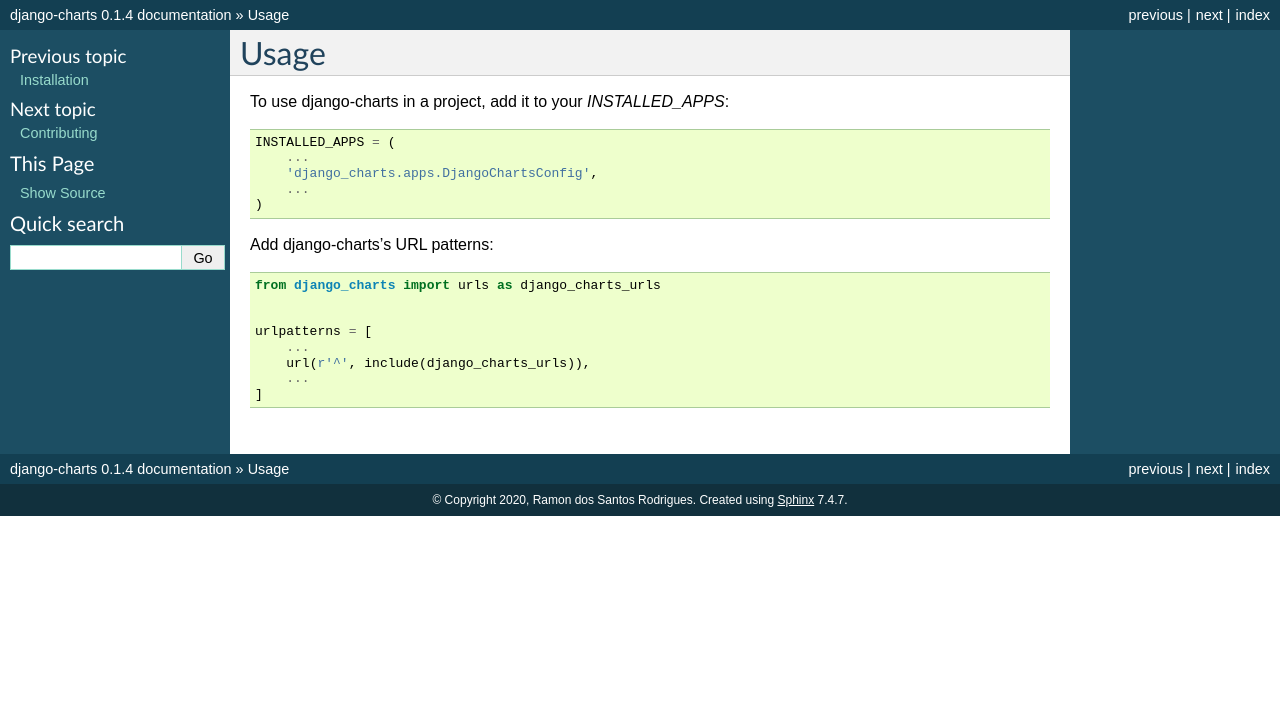
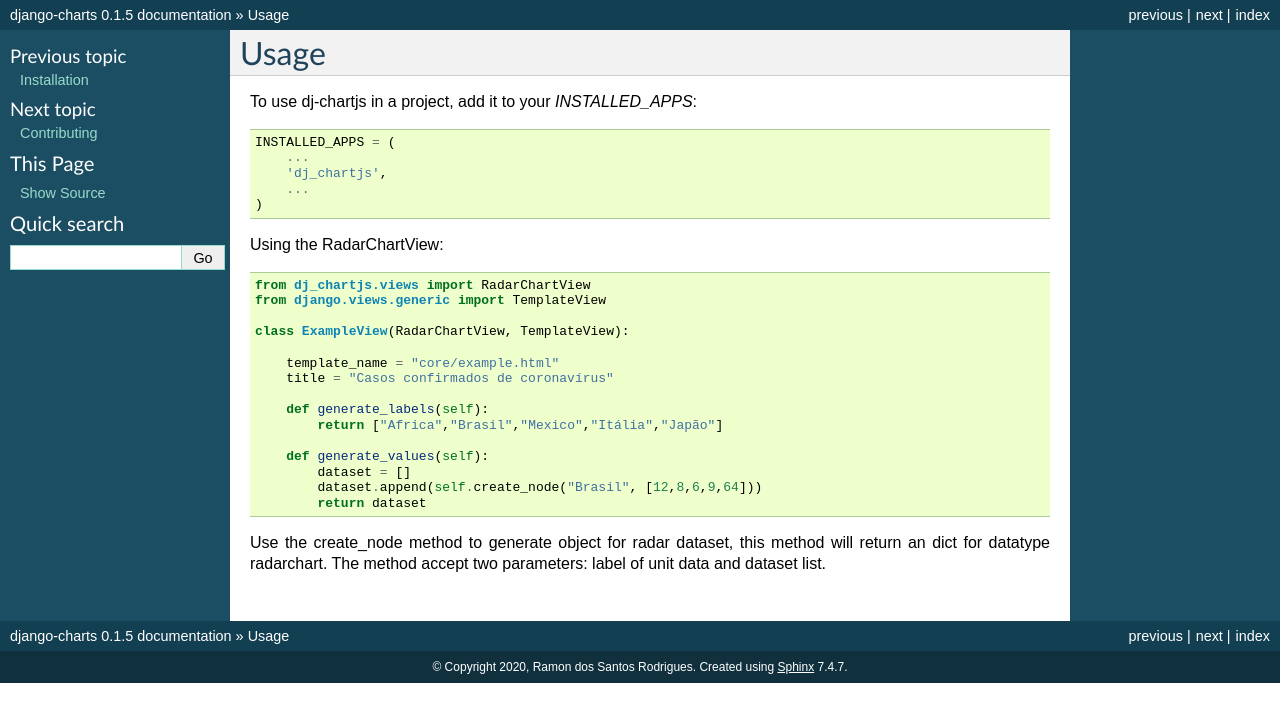
Before and after one commit to Ramon5/dj-chartjs, a Sphinx documentation site: the page built from docs/usage.rst, in a window 1280 px wide. Shown: the top 722 px of the page. Built offline with Sphinx 7.4.7, drawn with Linux system fonts in a browser that asks for light colours.

Commit message:
Add usage instructions.

```diff
--- a/dj_chartjs/__init__.py
+++ b/dj_chartjs/__init__.py
@@ -1,2 +1,2 @@
-__version__ = "0.1.4"
+__version__ = "0.1.5"
 VERSION = __version__
--- a/docs/index.rst
+++ b/docs/index.rst
@@ -3,7 +3,7 @@
    You can adapt this file completely to your liking, but it should at least
    contain the root `toctree` directive.
 
-Welcome to django-charts's documentation!
+Welcome to dj-chartjs's documentation!
 =================================================================
 
 Contents:
--- a/docs/usage.rst
+++ b/docs/usage.rst
@@ -2,25 +2,34 @@
 Usage
 =====
 
-To use django-charts in a project, add it to your `INSTALLED_APPS`:
+To use dj-chartjs in a project, add it to your `INSTALLED_APPS`:
 
 .. code-block:: python
 
     INSTALLED_APPS = (
         ...
-        'django_charts.apps.DjangoChartsConfig',
+        'dj_chartjs',
         ...
     )
 
-Add django-charts's URL patterns:
+Using the RadarChartView:
 
 .. code-block:: python
 
-    from django_charts import urls as django_charts_urls
+    from dj_chartjs.views import RadarChartView
+    from django.views.generic import TemplateView
 
+    class ExampleView(RadarChartView, TemplateView):
 
-    urlpatterns = [
-        ...
-        url(r'^', include(django_charts_urls)),
-        ...
-    ]
+        template_name = "core/example.html"
+        title = "Casos confirmados de coronavírus"
+
+        def generate_labels(self):
+            return ["Africa","Brasil","Mexico","Itália","Japão"]
+
+        def generate_values(self):
+            dataset = []
+            dataset.append(self.create_node("Brasil", [12,8,6,9,64]))
+            return dataset
+
+Use the create_node method to generate object for radar dataset, this method will return an dict for datatype radarchart. The method accept two parameters: label of unit data and dataset list.
```
Also changed, not shown: CONTRIBUTING.rst (+8 -8 lines), docs/installation.rst (+4 -3 lines), docs/readme.rst (+159 -1 lines), 1 other file.
